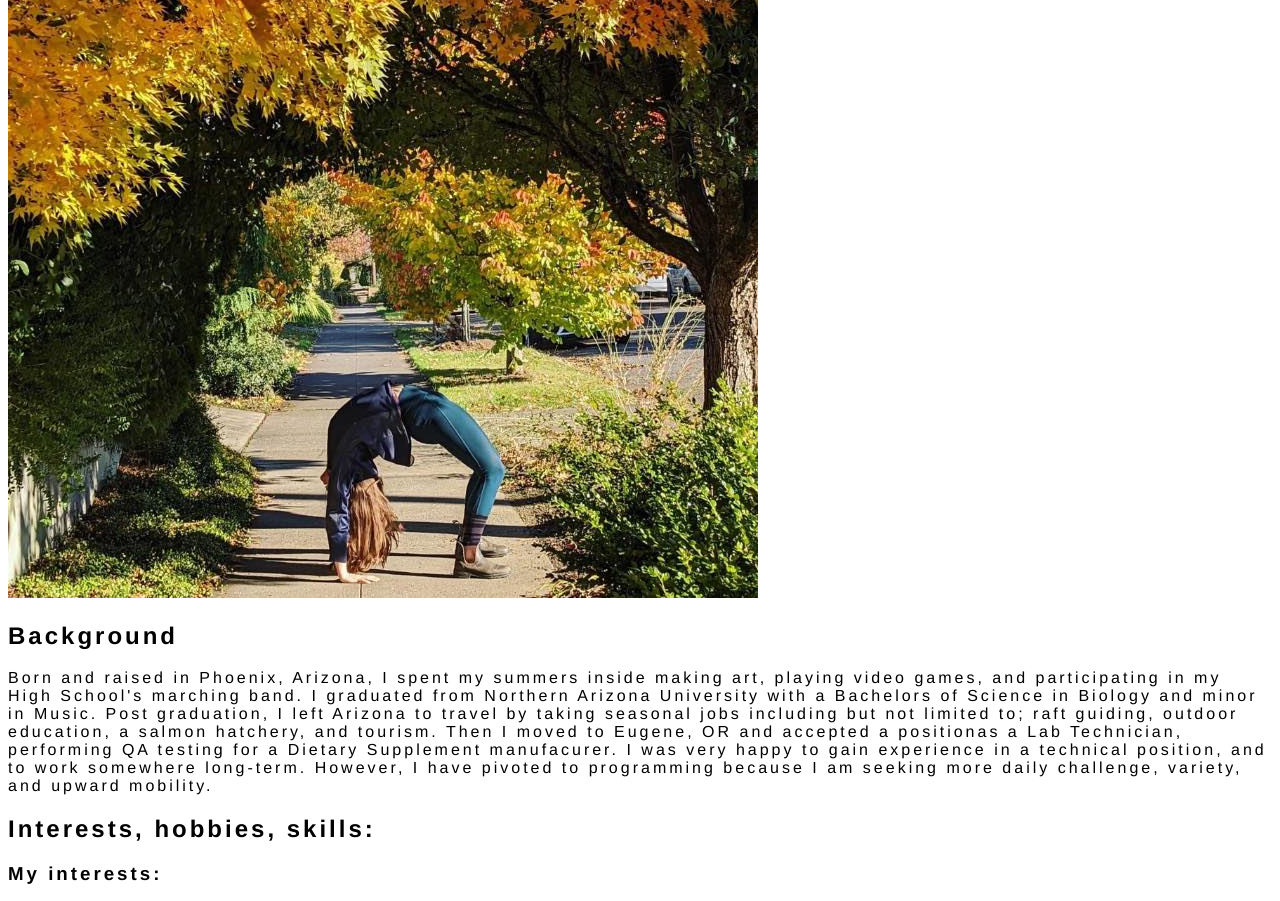
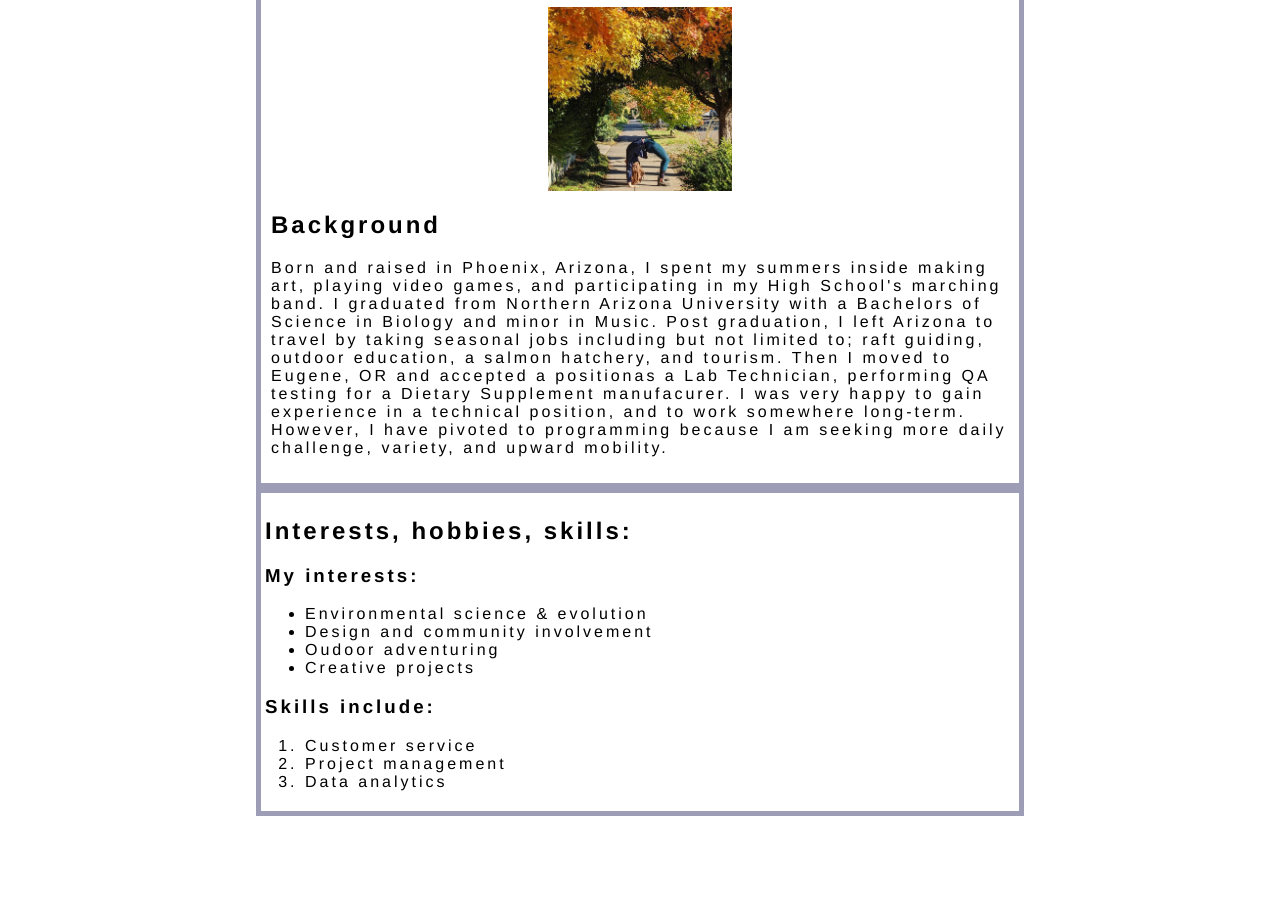
Before and after one commit to nataliebenjes/portfolio, a plain HTML site: page index.html in a window 1280 px wide. Shown: the part 738-1639 px from the top of the page. After the commit the page ends 1554 px from the top, so only its background shows below. Drawn offline with Linux system fonts and the light colour scheme.

Commit message:
add box-model, borders, margins at 0 auto

```diff
--- a/css/styles.css
+++ b/css/styles.css
@@ -7,4 +7,46 @@ body {
   font-weight: 20;
   font-size: 1rem;
   letter-spacing: 3px;
+  margin: 0;
 }
+h1 {
+  float: center;
+}
+
+.box1 {
+  width: 60%;
+  padding: 4px;
+  border: 5px solid rgb(157, 157, 181);
+  margin-bottom: 50px;
+  box-sizing: border-box;
+  margin: 0 auto;
+
+}
+.box2 {
+  width: 60%;
+  padding: 10px;
+  border: 5px solid rgb(157, 157, 181);
+  border-width: 5px;
+  margin-bottom: 12px;
+  margin-top: 12px;
+  box-sizing: border-box;
+  margin: 0 auto;
+}
+
+.box3 {
+  width: 60%;
+  padding: 4px;
+  border: 5px solid rgb(157, 157, 181);
+  border-width: 5px;
+  margin-bottom: 12px;
+  margin-top: 12px;
+  box-sizing: border-box;
+  margin: 0 auto;
+}
+
+.centered-image {
+  width: 25%;
+  height: auto;
+  margin: auto;
+  display: block;
+}
--- a/index.html
+++ b/index.html
@@ -6,7 +6,7 @@
 </head>
 <body>
   <h1>Natalie Benjes</h1>
-    <div>
+    <div class="box1">
       <h2>Projects completed:</h2>
         <ul>
           <li><a href="https://github.com/nataliebenjes/firstProject">firstProject</a></li>
@@ -20,12 +20,13 @@
           <li><a href="https://github.com/nataliebenjes/animal-shelter">animal-shelter</a></li>
             <p>This site is an example of centering images, floats, and adding bootstrap to a project</p>
         </ul>
-    </div>
-  <h1>About me:</h1>
-    <img src="images/profile_photo.jpg" alt="photo of Natalie Benjes">
+      </div>
+  <div class="box2"><h1>About me:</h1>
+    <img src="images/profile_photo.jpg" class="centered-image" alt="photo of Natalie Benjes">
     <h2>Background</h2>
       <p>Born and raised in Phoenix, Arizona, I spent my summers inside making art, playing video games, and participating in my High School's marching band. I graduated from Northern Arizona University with a Bachelors of Science in Biology and minor in Music. Post graduation, I left Arizona to travel by taking seasonal jobs including but not limited to; raft guiding, outdoor education, a salmon hatchery, and tourism. Then I moved to Eugene, OR and accepted a positionas a Lab Technician, performing QA testing for a Dietary Supplement manufacurer. I was very happy to gain experience in a technical position, and to work somewhere long-term. However, I have pivoted to programming because I am seeking more daily challenge, variety, and upward mobility.</p>
-    <h2>Interests, hobbies, skills:</h2>
+    </div>
+    <div class="box3"><h2>Interests, hobbies, skills:</h2>
       <h3>My interests: </h3>
       <ul>
         <li>Environmental science & evolution</li>
@@ -39,5 +40,6 @@
           <li>Project management</li>
           <li>Data analytics</li>
         </ol>
+      </div>
 </body>
 </html>
```
